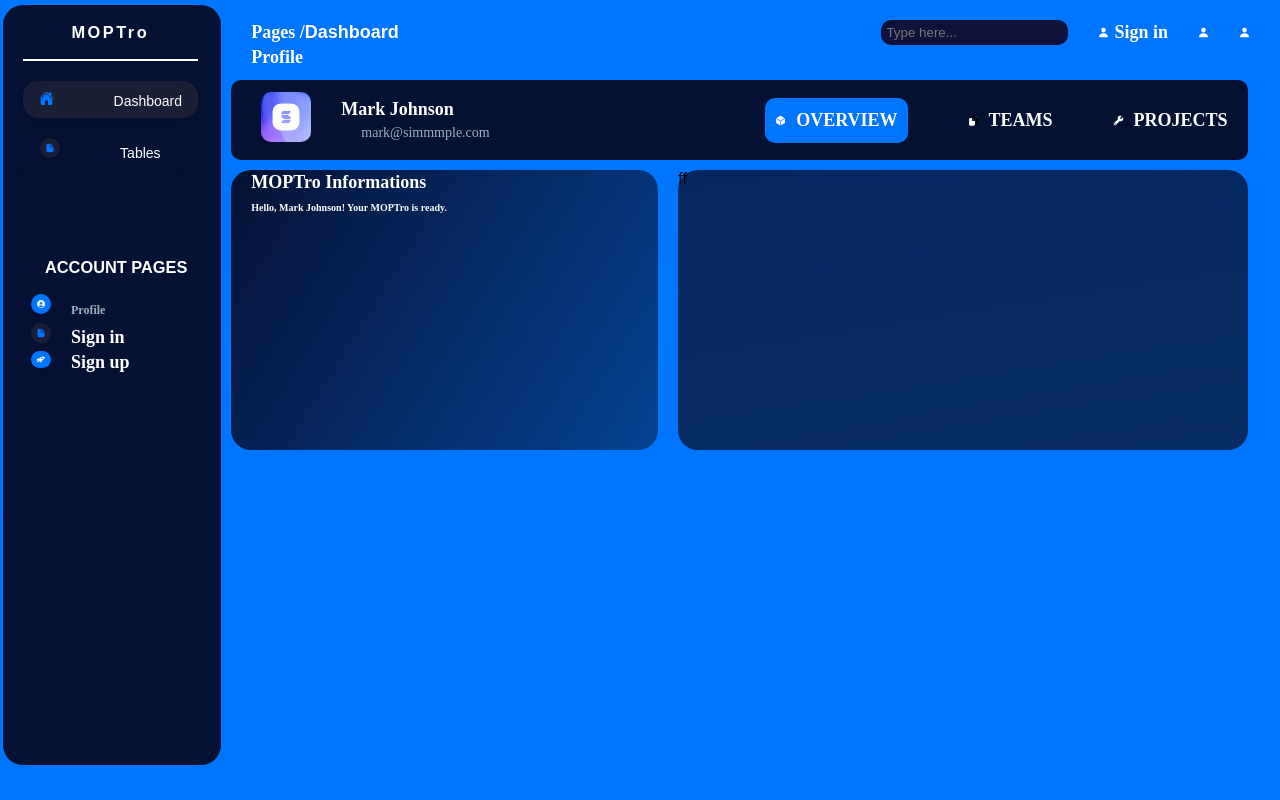
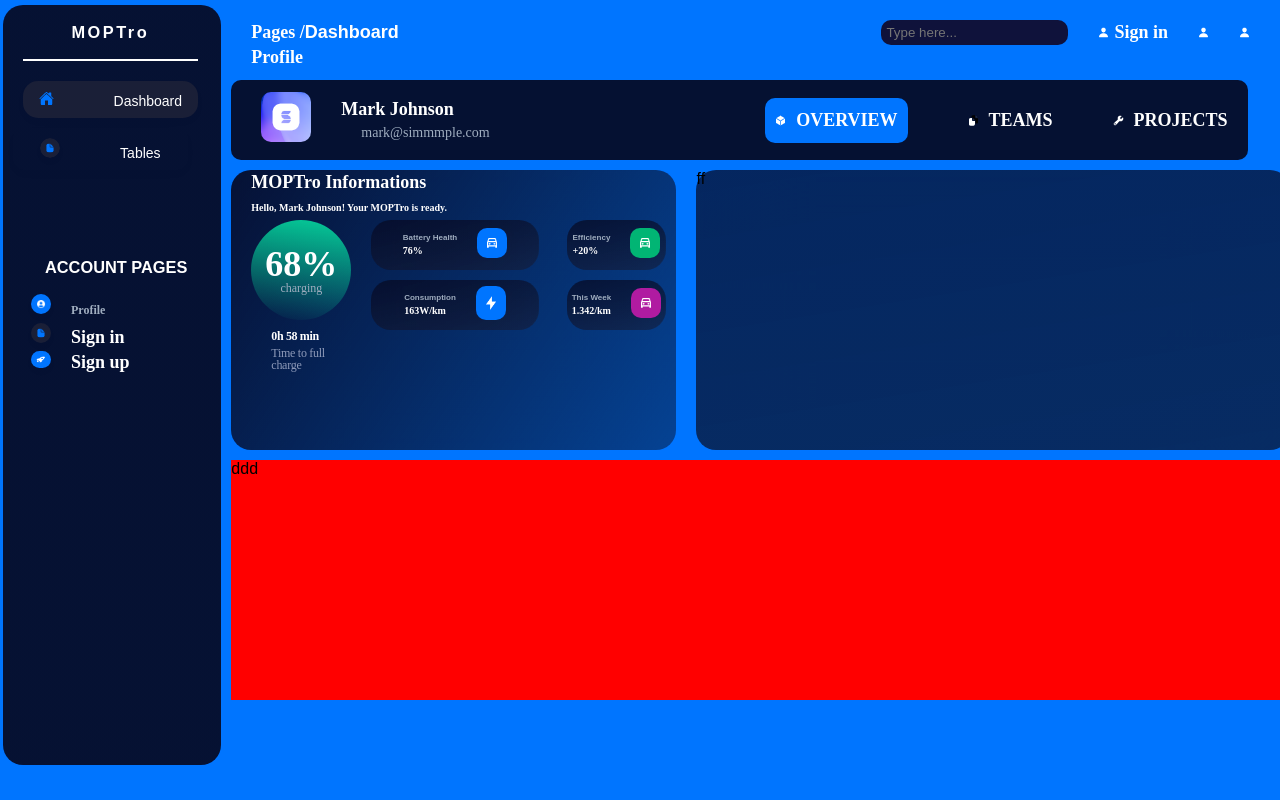
Before and after one commit to irakeshbind/Greebdzine, a React (Vite) app in the folder frontend/vite-project/: page /dashboard in a window 1280 px wide. Built offline with nearby package versions, Linux system fonts and the light colour scheme.

Commit message:
moptro element card add

```diff
--- a/frontend/vite-project/src/components/Dashboard.jsx
+++ b/frontend/vite-project/src/components/Dashboard.jsx
@@ -4,10 +4,14 @@ import Cart from "../assets/cart.png";
 import signup from "../assets/ds.png";
 import dp from "../assets/dp.png";
 import Sig from "../assets/sig.png";
-import Frame from '../assets/frame.png'
-import Team from '../assets/team.png'
-import Pro from '../assets/pro.png'
-import Teap from '../assets/teap.png'
+import Frame from "../assets/frame.png";
+import Team from "../assets/team.png";
+import Pro from "../assets/pro.png";
+import Teap from "../assets/teap.png";
+import Car from "../assets/car.png";
+import Opp from "../assets/opp.png";
+
+
 
 const Dashboard = () => {
   return (
@@ -57,7 +61,9 @@ const Dashboard = () => {
         <div className="proflie-left-text">
           <div>
             <div className="profile-text-p">
-              <p>Pages /<span className="span-text">Dashboard</span> </p>
+              <p>
+                Pages /<span className="span-text">Dashboard</span>{" "}
+              </p>
             </div>
 
             <div className="profile-text-span">
@@ -84,7 +90,10 @@ const Dashboard = () => {
         {/* header 1 */}
         <div className="header-text">
           <div className="frame-text">
-         <p> <img className="frame-img" src={Frame} /></p>
+            <p>
+              {" "}
+              <img className="frame-img" src={Frame} />
+            </p>
             <div className="frame-text-mark">
               <h5>Mark Johnson</h5>
               <p>mark@simmmple.com</p>
@@ -92,13 +101,21 @@ const Dashboard = () => {
           </div>
           <div className="">
             <div className="Team-text">
-               <p className="over-text"> <img className="over-img" src={Team}/>OVERVIEW</p>
-                <p><img className="over-img" src={Teap}/>TEAMS</p>
-                <p><img className="over-img" src={Pro}/>PROJECTS</p>
+              <p className="over-text">
+                {" "}
+                <img className="over-img" src={Team} />
+                OVERVIEW
+              </p>
+              <p>
+                <img className="over-img" src={Teap} />
+                TEAMS
+              </p>
+              <p>
+                <img className="over-img" src={Pro} />
+                PROJECTS
+              </p>
             </div>
-
           </div>
-
         </div>
 
         {/* alug second */}
@@ -108,15 +125,110 @@ const Dashboard = () => {
               <h5>MOPTro Informations</h5>
               <p>Hello, Mark Johnson! Your MOPTro is ready.</p>
             </div>
+
+            <div>
+              <div className="circle-main">
+                <div className="main-flex">
+                  <div>
+                    <div className="circle-text">
+                      <h5>68%</h5>
+                      <p>charging</p>
                     </div>
-        <div className="main-header-left">ff</div>
+                    <div className="circle-text-h">
+                      <h5>0h 58 min</h5>
+                      <p>Time to full charge</p>
                     </div>
+                  </div>
+
+
+                  <div className="main-left">
+                   <div className="main-text-left">
+                          <div className="bb">
+
+                            <div className="main-p-text">
+                             <div className="main-per">
+                              <div className="main-text-h">
+                                <h6>Battery Health</h6>
+                              <p>76%</p>
+                              </div>
+                              <div><img className="main-image"src={Car}/></div>
+
+                              </div>
+
+                            </div>
+
+
+                            {/* s */}
+                            <div className="main-p-text">
+                             <div className="main-per">
+                              <div className="main-text-h">
+                                <h6>Efficiency</h6>
+                              <p>+20%</p>
+                              </div>
+                              <div><img className="main-image-ef"src={Car}/></div>
+
+                              </div>
+
+                            </div>
+
+                            {/* n */}
+                            <div className="main-p-text">
+                             <div className="main-per">
+                              <div className="main-text-h">
+                                <h6>Consumption</h6>
+                              <p>163W/km</p>
+                              </div>
+                              <div><img className="main-image"src={Opp}/></div>
+
+                              </div>
+
+                            </div>
+
+                             <div className="main-p-text">
+                             <div className="main-per">
+                              <div className="main-text-h">
+                                <h6>This Week</h6>
+                              <p>1.342/km</p>
+                              </div>
+                              <div><img className="main-image-th"src={Car}/></div>
+
+                              </div>
+
+                            </div>
+
+
+
+
+
+
+
+
+
+
+
+
+
+
                           </div>
 
 
 
 
                    </div>
+
+                  </div>
+
+
+                </div>
+              </div>
+            </div>
+          </div>
+          <div className="main-header-left">ff</div>
+        </div>
+        {/* third setting */}
+        <div className="main-setting">ddd</div>
+      </div>
+    </div>
   );
 };
 
--- a/frontend/vite-project/src/style.css
+++ b/frontend/vite-project/src/style.css
@@ -520,7 +520,7 @@
 .main-header {
   gap: 20px;
   display: flex;
-  width: 96%;
+  width: 100%;
   height: 80px;
   margin-top: 10px;
   height: 35%;
@@ -564,3 +564,194 @@ opacity: 1;
 .main-text p{
   font-size: 10px;
 }
+
+/* circle-main */
+.main-flex{
+  display: flex;
+  gap: 20px;
+}
+.circle-text {
+
+
+  width: 100px;
+  height: 100px;
+  border-radius: 50%;
+ background: transparent linear-gradient(187deg, #05CD99 0%, #05CD9900 100%) 0% 0% no-repeat padding-box;
+opacity: 1;
+  display: flex;
+  margin-left: 20px;
+  flex-direction: column;
+  justify-content: center;
+  align-items: center;
+  /* color: #fff; */
+}
+
+.circle-text h5 {
+  margin: 0;
+
+
+  text-align: center;
+font: normal normal bold 36px/36px Muli;
+letter-spacing: 0px;
+color: #FFFFFF;
+opacity: 1;
+}
+
+.circle-text p {
+  margin: 0;
+
+  opacity: 0.8;
+  font: normal normal normal 12px/12px Muli;
+letter-spacing: 0px;
+color: #A0AEC0;
+opacity: 1;
+}
+
+/* circle-text-h */
+.circle-text-h{
+  margin-left: 20px;
+  margin-top: 10px;
+
+
+}
+.circle-text-h h5{
+margin-left: 20px;
+
+font: normal normal bold 12px/12px Muli;
+letter-spacing: -0.36px;
+color: #FFFFFF;
+opacity: 1;
+}
+.circle-text-h p{
+  margin-top: 5px;
+font: normal normal normal 12px/12px Muli;
+letter-spacing: -0.28px;
+color: #8F9BBA;
+opacity: 1;
+}
+
+.main-left{
+  width: 90%;
+  /* background: red; */
+}
+/* flex-cart-text */
+.flex-cart-text{
+  display: flex;
+
+  margin-top: 30px;
+  gap: 30px;
+}
+
+.main-text-left{
+  display: flex;
+}
+.main-p-text{
+  display: flex;
+  justify-content: center;
+  align-items: center;
+  width:100px;
+  height: 50px;
+  margin-right: 20px;
+background: transparent linear-gradient(168deg, #060B26BD 0%, #1A1F3780 100%) 0% 0% no-repeat padding-box;
+border-radius: 20px;
+opacity: 1;
+backdrop-filter: blur(50px);
+-webkit-backdrop-filter: blur(50px);
+}
+
+
+
+
+
+
+
+
+
+.bb
+ { width: 100%;
+  display: flex;
+  flex-direction: column;
+  flex-wrap: wrap;
+  display: grid;
+  grid-template-columns: 2fr 1fr; /* example */
+  gap: 10px;
+}
+
+
+
+
+
+
+
+/* mm */
+.main-p-text {
+  width: 90%;
+  background: transparent linear-gradient(168deg, #060B26BD 0%, #1A1F3780 100%) 0% 0% no-repeat padding-box;
+border-radius: 20px;
+opacity: 1;
+backdrop-filter: blur(50px);
+-webkit-backdrop-filter: blur(50px);
+}
+
+
+
+.main-per {
+  display: flex;
+  align-items: center;
+  gap: 20px;
+  justify-content: space-between;
+}
+
+
+
+
+.main-per p {
+  margin: 4px 0 0;
+  font-size: 12px;
+
+
+  font: normal normal bold 10px/10px Muli;
+letter-spacing: 0px;
+color: #FFFFFF;
+opacity: 1;
+}
+
+.main-image {
+
+  width: 30px;
+  background: #0075ff ;
+  padding: 10px;
+  border-radius: 10px;
+
+
+}
+.main-image-ef{
+   width: 30px;
+  background: #01B574 ;
+  padding: 10px;
+  border-radius: 10px;
+}
+.main-image-th{
+     width: 30px;
+  background: #b01ba1 ;
+  padding: 10px;
+  border-radius: 10px;
+}
+.main-text-h{
+ font-size: 12px;
+}
+.main-text-h h6{
+  color: #A0AEC0;
+}
+
+
+.main-setting{
+  gap: 20px;
+  display: flex;
+  width: 100%;
+  height: 80px;
+  margin-top: 10px;
+  height: 30%;
+  background: red;
+   margin-left: 10px;
+}
```
Also changed, not shown: frontend/vite-project/src/assets/car.png (added), frontend/vite-project/src/assets/opp.png (added). Lines whose indentation alone changed are shown as unchanged.
